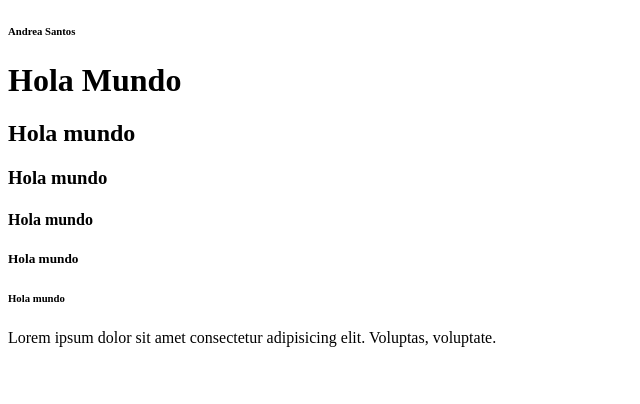
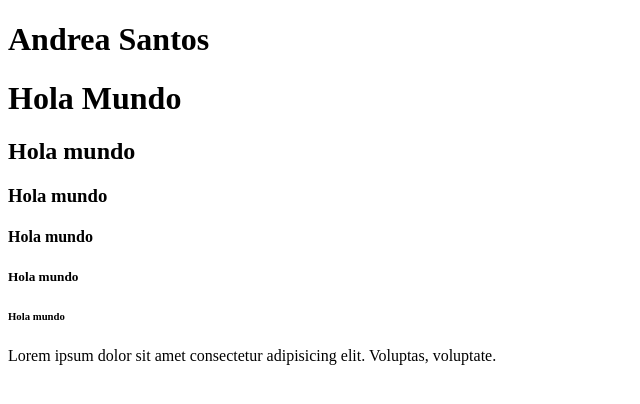
Before and after one commit to amishellsantos-blip/html_2026_1_Andrea_Santos, a plain HTML site: page index.html in a window 1280 px wide. Shown: the whole page, without its empty margins (0-640 px from the left). Drawn offline with Linux system fonts and the light colour scheme.

Commit message:
Programación Web

```diff
--- a/index.html
+++ b/index.html
@@ -9,7 +9,7 @@
 
 <body>
     <!-- Esto es un comentario. ctrl + } -->
-    <h6>Andrea Santos</h6>
+    <h1>Andrea Santos</h1>
     <h1>Hola Mundo</h1>
     <h2>Hola mundo</h2>
     <h3>Hola mundo</h3>
```
